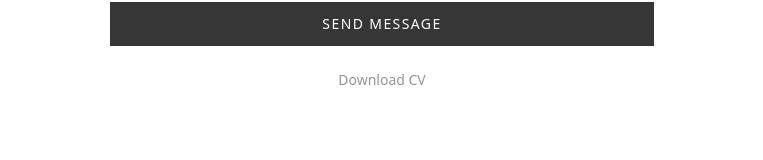
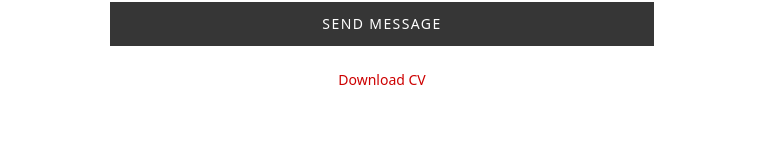
Before and after one commit to RGarcia1881/RB, a React (Vite) app: page / in a window 1280 px wide. Shown: the part 4791-4951 px from the top of the page, without its empty margins (258-1021 px from the left). Built offline with nearby package versions, Linux system fonts and the light colour scheme; a web font is replaced by a local one.

Commit message:
CV link in accent

```diff
--- a/src/sections/Contact.tsx
+++ b/src/sections/Contact.tsx
@@ -90,7 +90,7 @@ function Contact({ language }: Props) {
         <a
           href={cvFile}
           download
-          className="text-secondary text-center hover:text-accent text-sm transition-colors duration-300"
+          className="text-accent text-center hover:text-accent text-sm transition-colors duration-300"
         >
           {t.download}
         </a>
```
